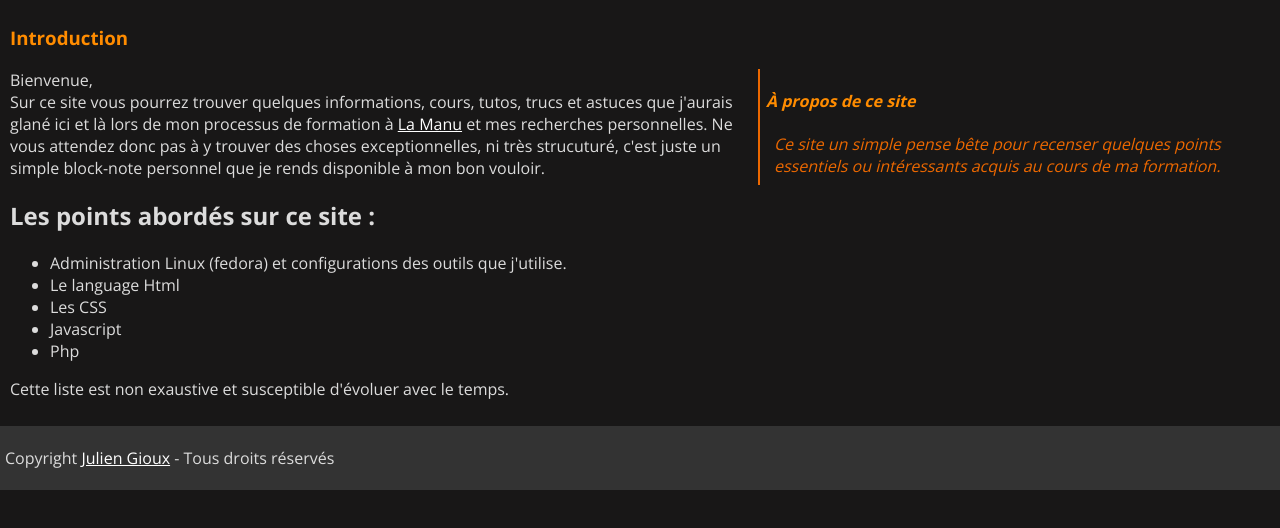
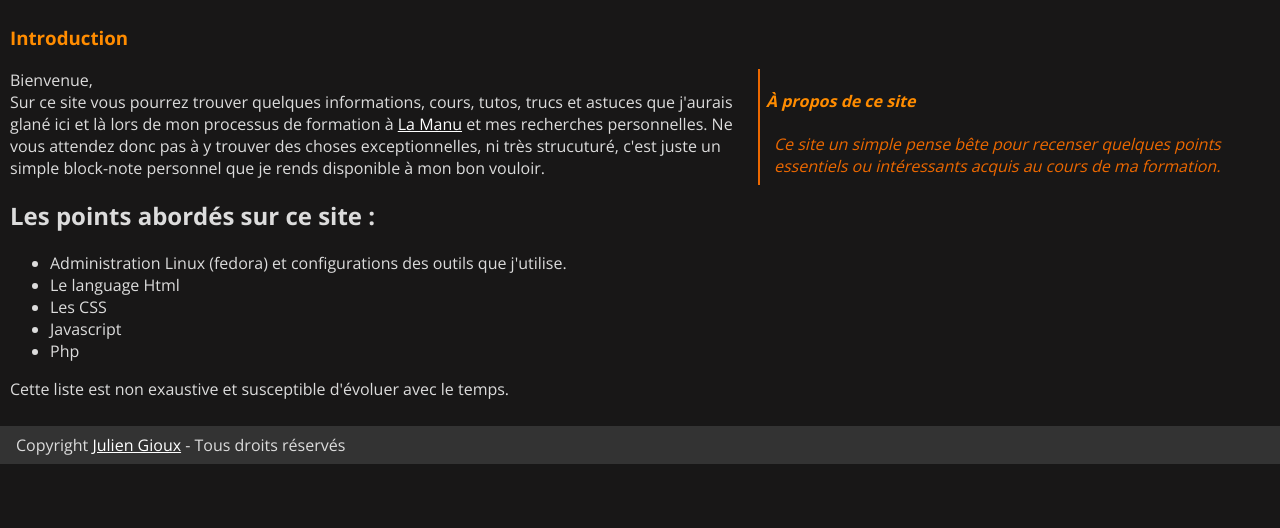
Before and after one commit to JulienGioux/LaMANU_Memento, a plain HTML site: page index.html in a window 1280 px wide. Shown: the part 182-710 px from the top of the page. Drawn offline with nearby package versions, Linux system fonts and the light colour scheme.

Commit message:
correction padding et marge du footer

```diff
--- a/assets/css/mystyle.css
+++ b/assets/css/mystyle.css
@@ -42,8 +42,11 @@ aside > p {
 }
 
 footer {
-    padding: 5px;
+    padding: .5rem 1rem;
     background-color: #333;
+}
+footer > p {
+    margin: 0rem;
 }
 
 #logo {
```
